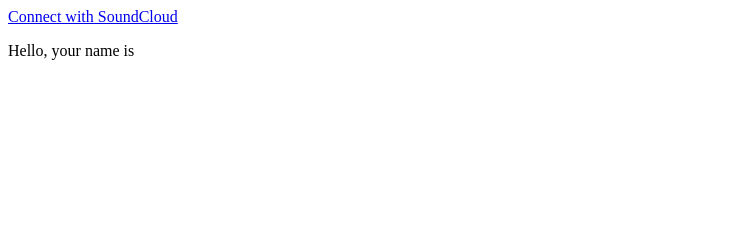
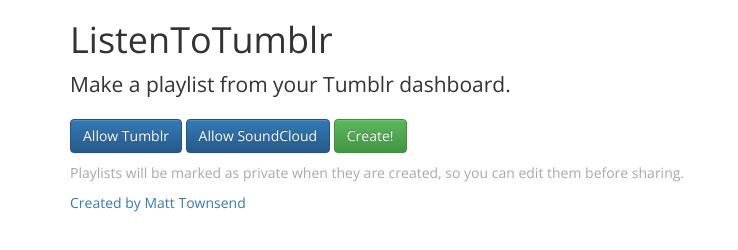
Before and after one commit to radioblazer/ListenToTumblr, a website: page index.html in a window 1280 px wide. Shown: the whole page, without its empty margins (0-738 px from the left). Drawn offline with nearby package versions, Linux system fonts and the light colour scheme.

Commit message:
Latest version of index.html

```diff
--- a/index.html
+++ b/index.html
@@ -1,13 +1,35 @@
-<!DOCTYPE html>
 <html>
-	<head>
-        <script src="https://connect.soundcloud.com/sdk.js"></script>
-        <script src="https://ajax.googleapis.com/ajax/libs/jquery/1.10.2/jquery.min.js"></script>
-        <script src="script.js"></script>
-	</head>
-	<body>
-        <a href="#" class="connect">Connect with SoundCloud</a>
-        <p>Hello, your name is <span id="username"></span></p>
+<head>
+<link href='http://fonts.googleapis.com/css?family=Open+Sans:400,700' rel='stylesheet' type='text/css'>
+<link rel="stylesheet" href="https://netdna.bootstrapcdn.com/bootstrap/3.0.2/css/bootstrap.min.css">
+<link rel="stylesheet" href="https://netdna.bootstrapcdn.com/bootstrap/3.0.2/css/bootstrap-theme.min.css">
+<script src="https://netdna.bootstrapcdn.com/bootstrap/3.0.2/js/bootstrap.min.js"></script>
+<style> * {font-family: 'Open Sans', sans-serif;} form{display:inline;}</style>
+</head>
+<body>
 
-	</body>
+<div class="container">
+
+  <div class="buttons">
+    <h1>ListenToTumblr</h1>
+    	<p class="lead">Make a playlist from your Tumblr dashboard.</p>
+	<form action="auth/tumblr" method="get">
+    <input class="btn btn-primary" type="submit" value="Allow Tumblr"
+        name="Tumblrt" id="tumblr_submit" />
+	</form>
+	<form action="auth/soundcloud" method="get">
+	<input class="btn btn-primary" type="submit" value="Allow SoundCloud"
+	 	name="SoundCloud" id="soundcloud_submit" />
+	</form>
+	<form action="create" method="post">
+	<input class="btn btn-success" type="submit" value="Create!"
+		name="Submit" id="create" />
+	</form>
+	<p>
+	<p>
+	<p style="color:darkgray">Playlists will be marked as private when they are created, so you can edit them before sharing.</p>
+        <p style="color:darkgray"><a href="http://nlts.co">Created by Matt Townsend</a></p
+  </div>
+</div>
+</body>
 </html>
```
